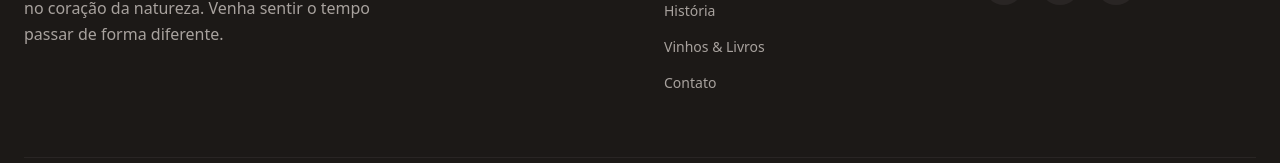
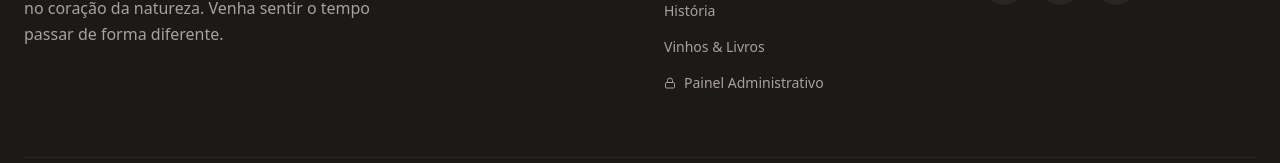
Before and after one commit to oscarllara/Reserva-Joao-da-Zinha, a React (Vite) app: page / in a window 1280 px wide. Shown: the part 3435-3598 px from the top of the page. Built offline with nearby package versions, Linux system fonts and the light colour scheme.

Commit message:
[dyad] Adicionando atalho para o Painel Admin no rodapé - wrote 1 file(s)

```diff
--- a/src/components/Footer.tsx
+++ b/src/components/Footer.tsx
@@ -1,7 +1,8 @@
 "use client";
 
 import React from 'react';
-import { Instagram, Facebook, Mail } from 'lucide-react';
+import { Instagram, Facebook, Mail, Lock } from 'lucide-react';
+import { Link } from 'react-router-dom';
 
 const Footer = () => {
   return (
@@ -20,7 +21,11 @@ const Footer = () => {
             <li><a href="#" className="hover:text-white transition-colors">Início</a></li>
             <li><a href="#historia" className="hover:text-white transition-colors">História</a></li>
             <li><a href="#paixoes" className="hover:text-white transition-colors">Vinhos & Livros</a></li>
-            <li><a href="#" className="hover:text-white transition-colors">Contato</a></li>
+            <li>
+              <Link to="/admin" className="hover:text-white transition-colors flex items-center gap-2">
+                <Lock size={12} /> Painel Administrativo
+              </Link>
+            </li>
           </ul>
         </div>
 
```
